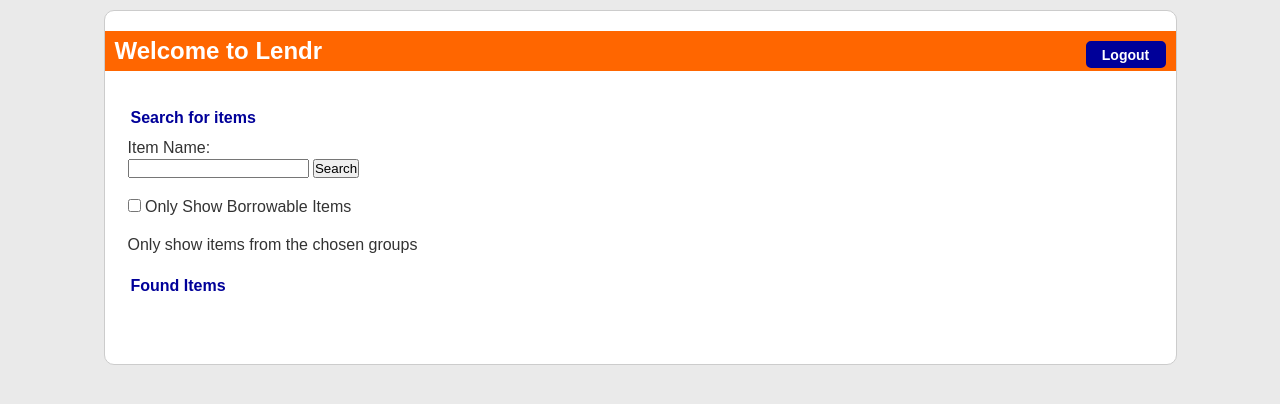
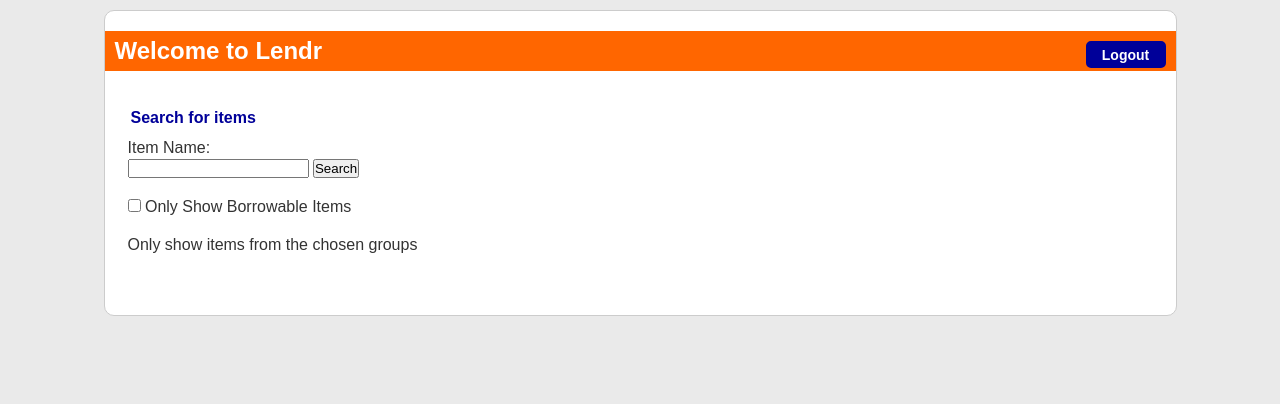
Before and after one commit to crawleya/Lendr, a PHP site: page /search.php in a window 1280 px wide. Shown: the top 404 px of the page. Run offline with PHP 8.4, Linux system fonts and the light colour scheme; the visitor is signed in with stand-in values (Sample User, id 1); data that the repository does not hold is empty.

Commit message:
found items header not shown before a search

```diff
--- a/search.php
+++ b/search.php
@@ -67,16 +67,10 @@ if(isset($_REQUEST['onlyborrowable'])) $onlyborrowable = "checked";
                 </div><!-- user_table -->
             </fieldset>
 
-            <fieldset class="field_container">
-                <legend> Found Items </legend>
-                <div id="item_table">
-                    <?php
-                        //call borrowed_list.php to create list of recipes
-                        if (isset($_REQUEST['itemname'])) include('search_list.php');
-                    ?>
-                </div><!-- user_table -->
-            </fieldset>
-
+            <?php
+                //call borrowed_list.php to create list of recipes
+                if (isset($_REQUEST['itemname'])) include('search_list.php');
+            ?>
 
 			<br></br>
         </div><!-- content -->
--- a/search_list.php
+++ b/search_list.php
@@ -1,3 +1,6 @@
+<fieldset class="field_container">
+<legend> Found Items </legend>
+<div id="item_table">
 <table class="item_list" cellspacing="2" cellpadding="0">
     <tr class="bg_h">
         <th class="tbl_entry">Item Name</th>
@@ -108,3 +111,5 @@
 			die("Close 1 failed in item_list: (" . $stmt->errno . ") " . $stmt->error);}
 	?>
 </table>
+</div><!-- user_table -->
+</fieldset>
```
